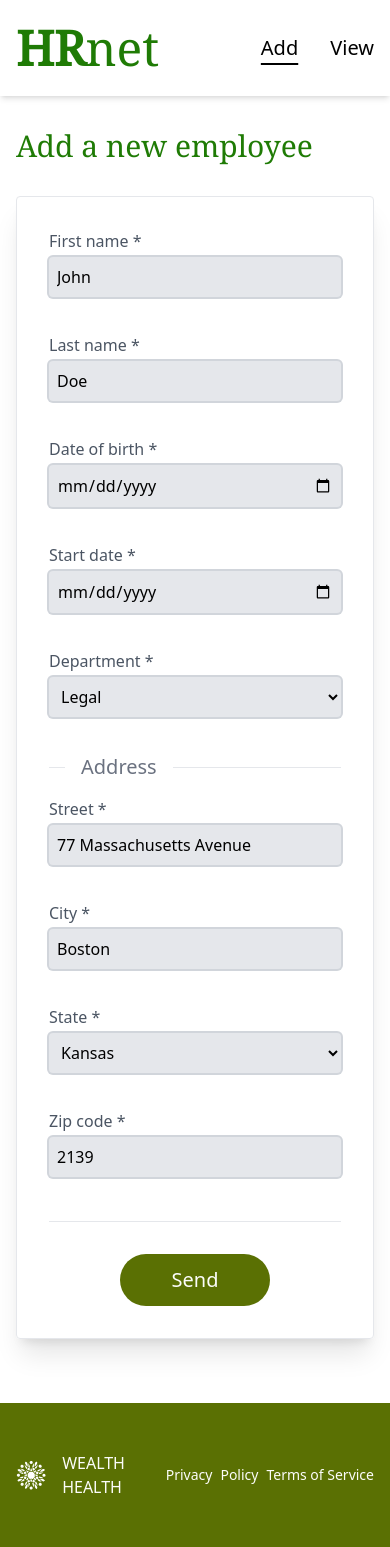
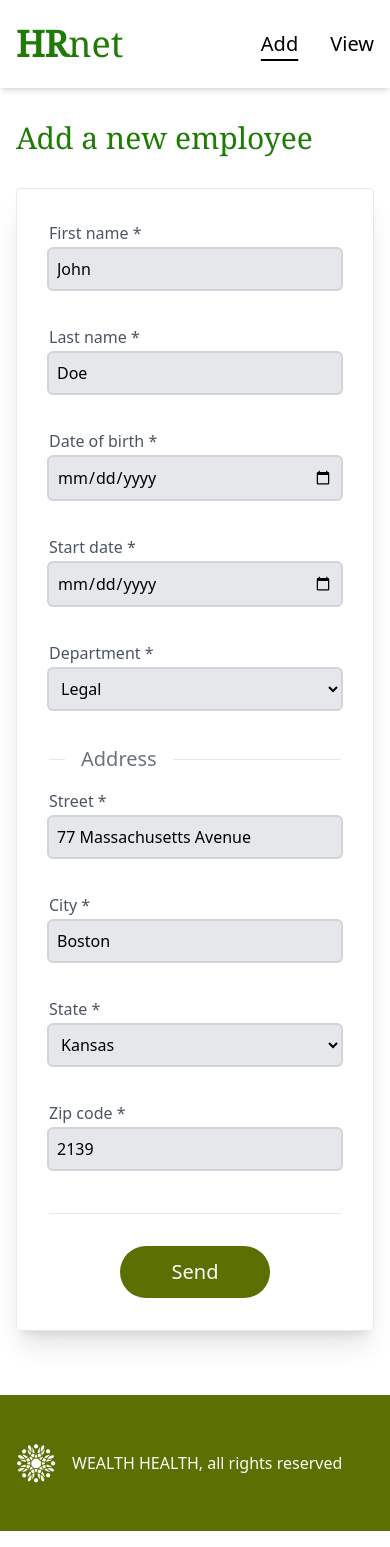
Before and after one commit to jeromeabel/oc-p14-hrnet, a React (Vite) app: page /oc-p14-hrnet/add in a window 390 px wide. Built offline with nearby package versions, Linux system fonts and the light colour scheme.

Commit message:
CLS metrics: footer, header, home

```diff
--- a/src/components/Footer.tsx
+++ b/src/components/Footer.tsx
@@ -17,12 +17,9 @@ const Footer = () => {
       <div className="container flex gap-2 flex-row justify-between items-center">
         <div className="flex gap-4 items-center">
           <LogoWhite className="h-10 w-10" />
-          <p>
-            WEALTH HEALTH
-            <span className="hidden lg:inline">, all rights reserved</span>
-          </p>
+          <p>WEALTH HEALTH, all rights reserved</p>
         </div>
-        <ul className="flex flex-row min-w-fit gap-2 md:gap-4 text-sm md:text-base">
+        <ul className="hidden lg:flex flex-row min-w-fit gap-4 text-base">
           <li>Privacy</li>
           <li>Policy</li>
           <li>Terms of Service</li>
--- a/src/components/Header.tsx
+++ b/src/components/Header.tsx
@@ -16,8 +16,8 @@ const Header = () => {
     <header className="py-6 shadow-md">
       <nav className="flex justify-between items-center container">
         <Link to="/">
-          <h1 className="text-5xl font-bold">
-            HR<span className="font-extralight">net</span>
+          <h1 className="text-4xl font-bold">
+            HR<span className="font-light">net</span>
           </h1>
         </Link>
         <ul className="flex gap-8 text-xl">
--- a/src/pages/Home.tsx
+++ b/src/pages/Home.tsx
@@ -26,7 +26,7 @@ import bg1600 from '../assets/bg-1600.jpg';
  */
 const Home = () => {
   return (
-    <div className="flex items-center h-full gap-16">
+    <div className="flex items-center h-full gap-4 lg:gap-16">
       <div className="w-full md:w-1/2 lg:w-1/3 flex flex-col justify-center gap-4">
         <h1 className="text-4xl lg:text-5xl">Welcome</h1>
         <h2 className="text-3xl lg:text-4xl">
```
